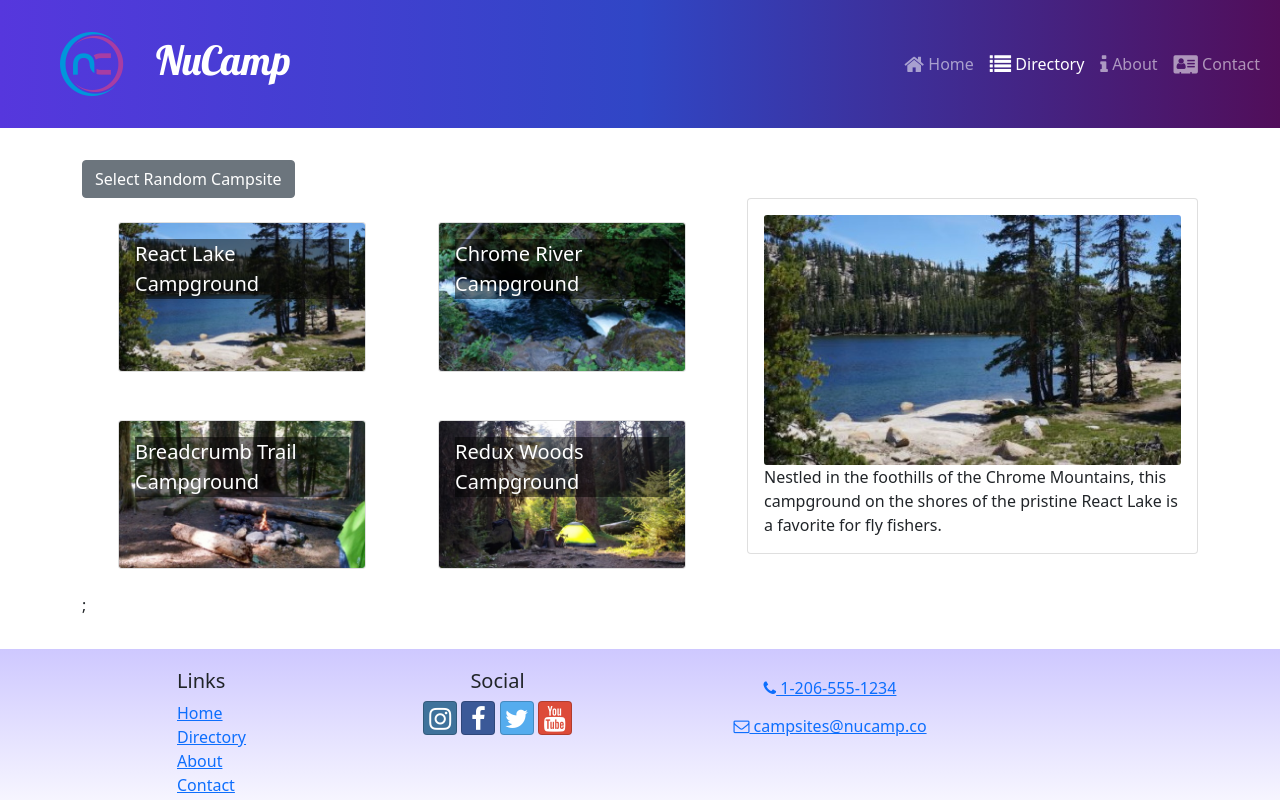
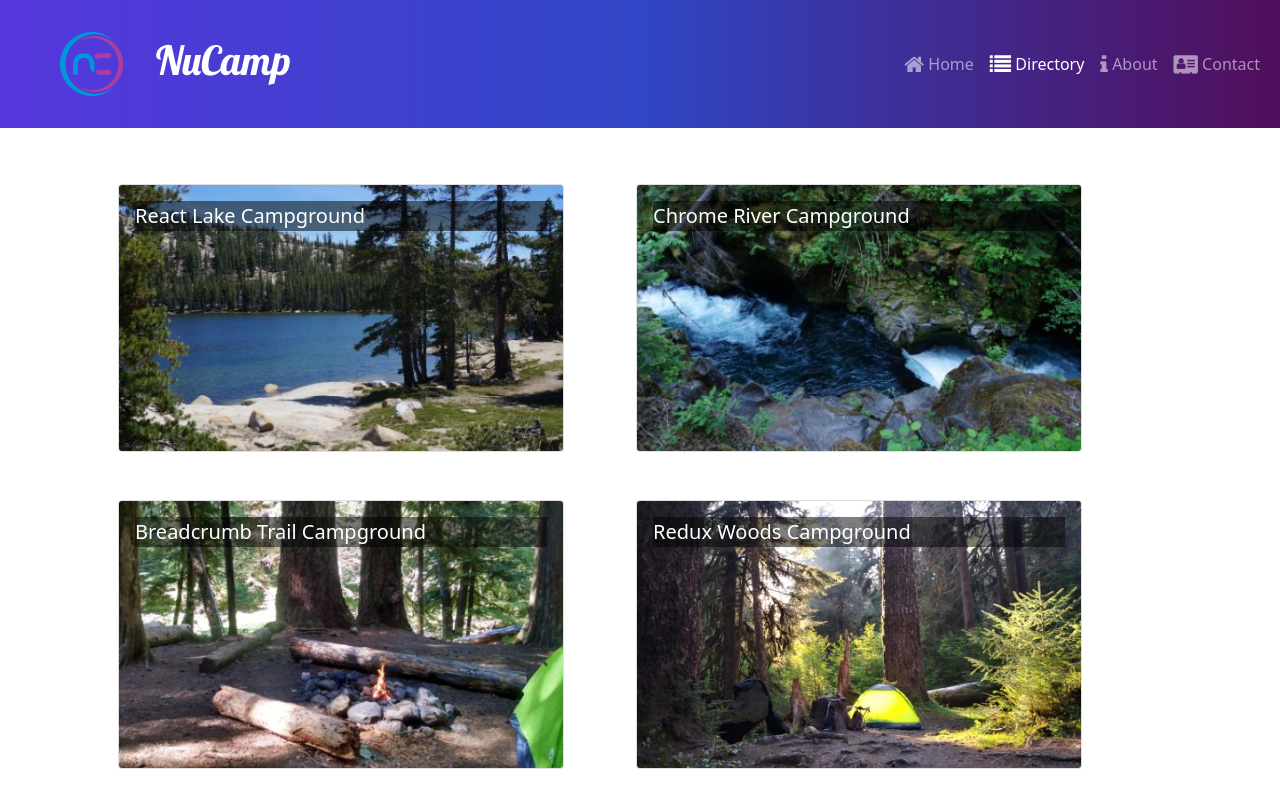
Before and after one commit to N-yaya/campsites, a React (Create React App) app: page /directory in a window 1280 px wide. Shown: the top 800 px of the page. Built offline with nearby package versions, Linux system fonts and the light colour scheme.

Commit message:
CampsiteDetailPage with useParams

```diff
--- a/src/App.js
+++ b/src/App.js
@@ -1,4 +1,5 @@
 import Header from './components/Header';
+import CampsiteDetailPage from './pages/CampsiteDetailPage';
 import {Routes, Route} from 'react-router-dom';
 import ContactPage from './pages/ContactPage';
 import HomePage from './pages/HomePage';
@@ -16,6 +17,10 @@ function App() {
             <Route path='/' element={<HomePage/>}/>
             <Route path='Contact' element={<ContactPage/>}/>
             <Route path='directory' element={<CampsitesDirectoryPage/>}/>
+            <Route
+                    path='directory/:campsiteId'
+                    element={<CampsiteDetailPage />}
+                />
          </Routes>
       <Footer/>
     </div>
--- a/src/features/campsites/CampsiteCard.js
+++ b/src/features/campsites/CampsiteCard.js
@@ -1,14 +1,19 @@
 import {Card, CardImg, CardImgOverlay, CardTitle } from 'reactstrap';
+import { Link } from 'react-router-dom';
 
-const CampsiteCard = (props) =>{
+const CampsiteCard = ({campsite}) =>{
+     const { id, image, name } = campsite;
     return(
-        <Card>
 
-            <CardImg width='100%' src={props.campsite.image} alt={props.campsite.name}/>
-            <CardImgOverlay>
-             <CardTitle>{props.campsite.name}</CardTitle>
-            </CardImgOverlay>
-        </Card>
+        <Link to={`${id}`}>
+           <Card>
+             <CardImg width='100%' src={image} alt={name}/>
+             <CardImgOverlay>
+              <CardTitle>{name}</CardTitle>
+             </CardImgOverlay>
+          </Card>
+        </Link>
+
     );
 
 }
--- a/src/features/campsites/campsitesSlice.js
+++ b/src/features/campsites/campsitesSlice.js
@@ -10,3 +10,7 @@ export const selectRandomCampsite = () =>{
 export const selectFeaturedCampsite = () => {
     return CAMPSITES.find((campsite)=> campsite.featured);
 }
+
+export const selectCampsiteById = (id) => {
+    return CAMPSITES.find((campsite) => campsite.id === parseInt(id));
+};
--- /dev/null
+++ b/src/pages/CampsiteDetailPage.js
@@ -0,0 +1,18 @@
+import {Container, Row} from 'reactstrap';
+import {useParams} from 'react-router-dom';
+import {selectCampsiteById} from '../features/campsites/campsitesSlice';
+import CampsiteDetail from '../features/campsites/CampsiteDetail';
+
+const CampsiteDetailPage =() =>{
+    const { campsiteId } = useParams();
+    const campsite = selectCampsiteById(campsiteId);
+    return (
+        <Container>
+            <Row>
+                <CampsiteDetail campsite={campsite} />
+            </Row>
+        </Container>
+    );
+};
+
+export default CampsiteDetailPage;
--- a/src/pages/CampsitesDirectoryPage.js
+++ b/src/pages/CampsitesDirectoryPage.js
@@ -1,24 +1,12 @@
-import {Col, Row, Container, Button} from 'reactstrap';
-import CampsiteDetail from '../features/campsites/CampsiteDetail';
+import { Container } from 'reactstrap';
 import CampsitesList from '../features/campsites/CampsitesList';
-import { selectRandomCampsite } from '../features/campsites/campsitesSlice';
-import { useState } from 'react';
 
-const CampsitesDirectoryPage = () =>{
-    const [selectedCampsite, toggleCampsite ] = useState(selectRandomCampsite())
-
+const CampsitesDirectoryPage = () => {
     return (
         <Container>
-            <Button onClick={() => toggleCampsite(selectRandomCampsite())}> Select Random Campsite </Button>
-            <Row>
-                <Col sm='5' md='7'>
-                  <CampsitesList/>;
-                </Col >
-                <Col sm='7' md='5'>
-                 <CampsiteDetail campsite={selectedCampsite}/>
-                </Col>
-            </Row>
+            <CampsitesList />
         </Container>
     );
 };
+
 export default CampsitesDirectoryPage;
```
Also changed, not shown: src/features/campsites/CampsitesList.js (+16 -14 lines).
